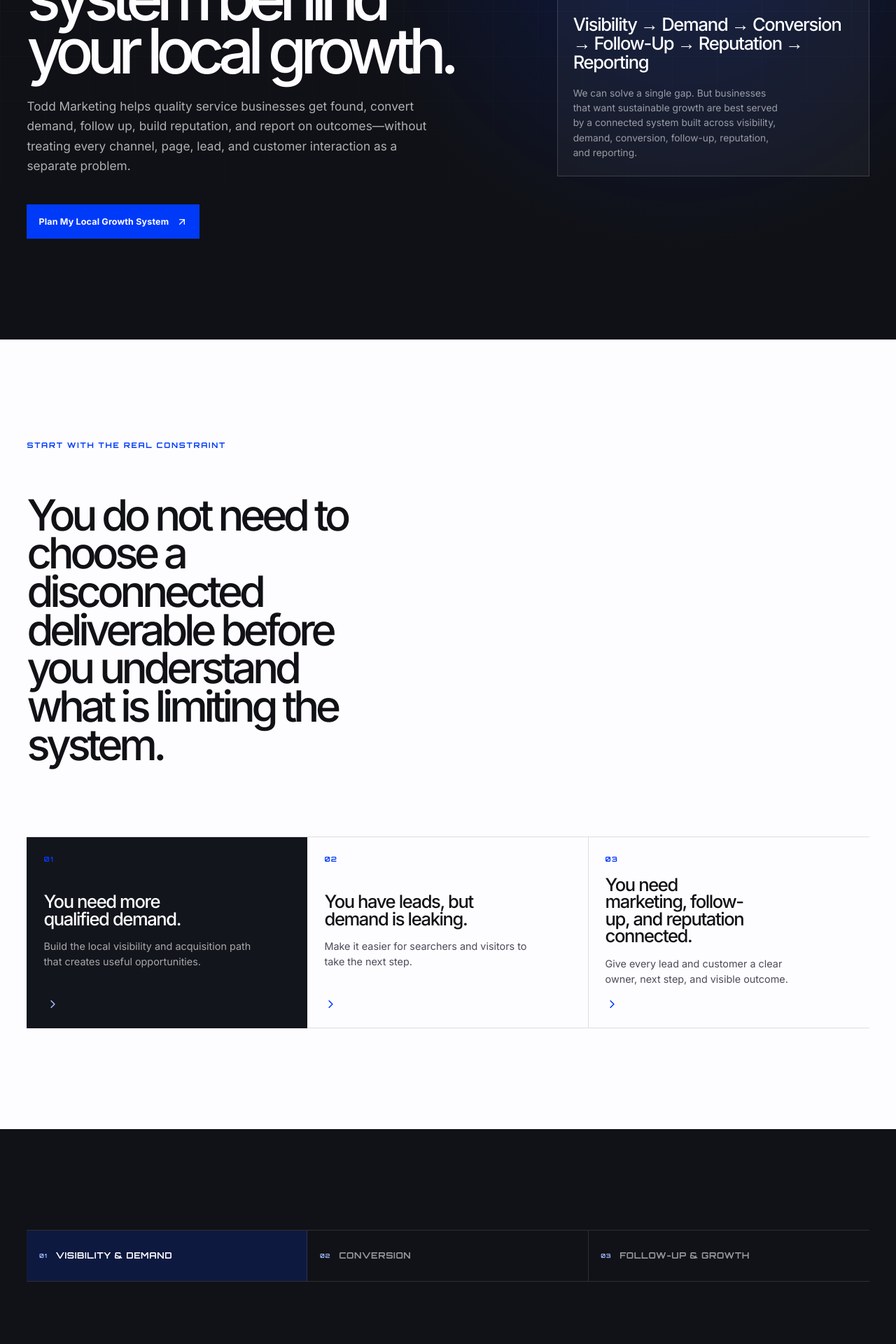
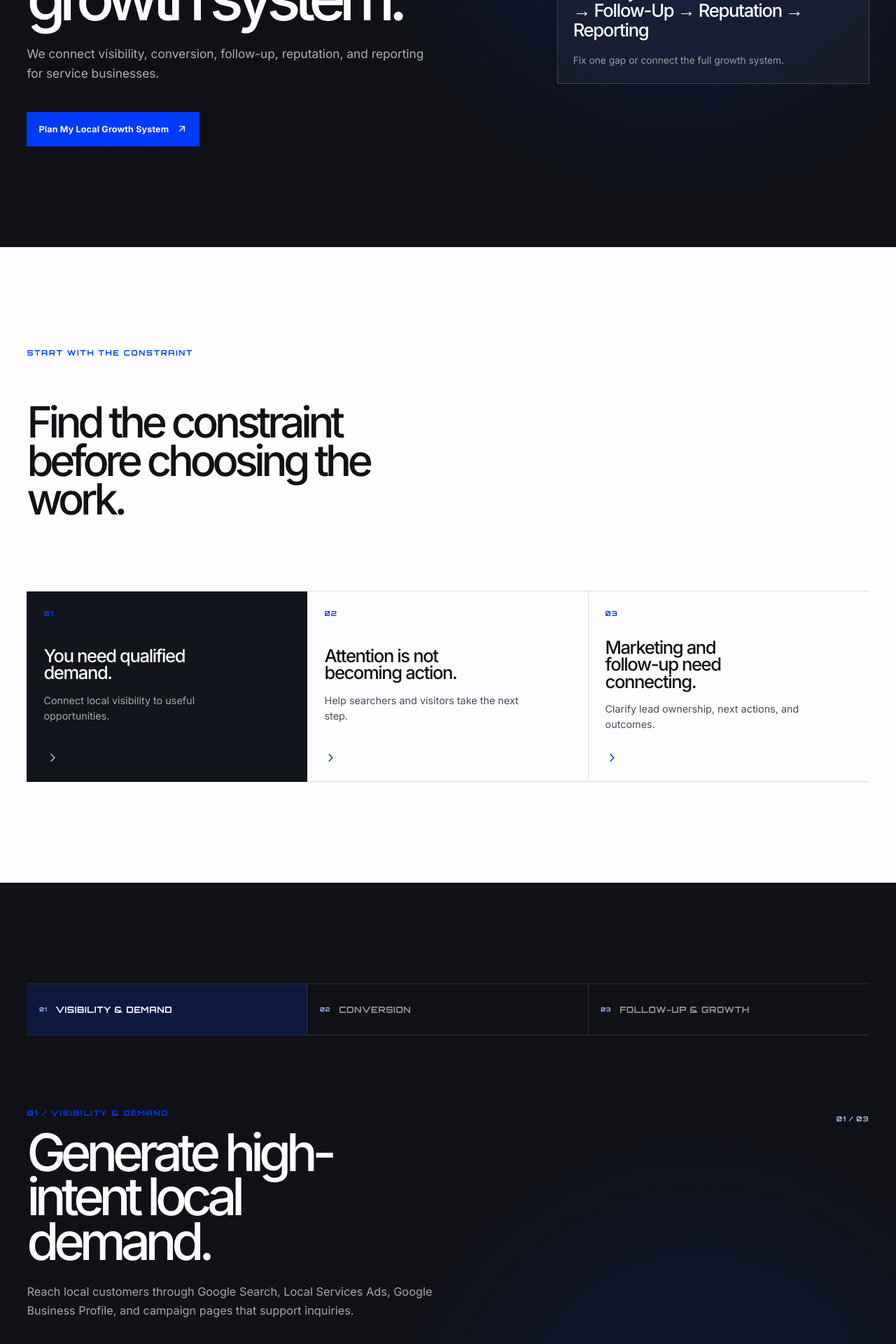
Before and after one commit to 064-breaks-stuff/Toddmarketing, a React (Vite) app: page /services in a window 1280 px wide. Shown: the part 560-2480 px from the top of the page at 70% size. Built offline with nearby package versions, Linux system fonts and the light colour scheme.

Commit message:
thirty-fifth push

```diff
--- a/src/pages/ServicesPage.jsx
+++ b/src/pages/ServicesPage.jsx
@@ -12,9 +12,9 @@
     eyebrow: 'Visibility & demand',
     title: 'Generate high-intent local demand.',
     summary:
-      'Bring the right people into the system through Google Search, Local Services Ads, local visibility, and campaign pages built to turn intent into a usable inquiry.',
+      'Reach local customers through Google Search, Local Services Ads, Google Business Profile, and campaign pages that support inquiries.',
     problem:
-      'You need more qualified demand, but you do not want activity that creates clicks without creating useful opportunities.',
+      'You need qualified opportunities, not just clicks.',
     includes: [
       'Google Ads and search-intent campaign management',
       'Local Services Ads strategy and operational support',
@@ -23,9 +23,9 @@
       'Call, form, and source-tracking foundations'
     ],
     clientReceives: [
-      'A channel plan built around where high-intent customers search',
-      'Campaign and landing-page alignment around a specific conversion goal',
-      'A clearer view of which acquisition signals are producing usable leads'
+      'A channel plan focused on high-intent searches',
+      'Campaigns and landing pages aligned to a conversion goal',
+      'Visibility into which acquisition signals produce usable leads'
     ],
     systems: [
       'Google Ads',
@@ -35,7 +35,7 @@
       'Tracking'
     ],
     bestFit:
-      'Businesses that need more qualified local demand and want acquisition connected to the conversion path and lead follow-up.',
+      'Businesses seeking qualified local demand connected to conversion and follow-up.',
     cta: 'Build My Demand System',
     diagram: 'demand'
   },
@@ -43,11 +43,11 @@
     id: 'demand-capture',
     number: '02',
     eyebrow: 'Conversion',
-    title: 'Turn local search intent into a clear next step.',
+    title: 'Turn local search intent into action.',
     summary:
-      'Make it easier for high-intent prospects to find the business, understand the offer, call, submit, book, or start a conversation without unnecessary friction.',
+      'Help prospects find you, understand your offer, and call, submit a form, book, or chat.',
     problem:
-      'You are already getting attention, but too much demand leaks because the profile, website, landing page, calls, forms, and response path are disconnected.',
+      'Disconnected profiles, pages, calls, forms, and response paths waste existing demand.',
     includes: [
       'Google Business Profile optimization and conversion readiness',
       'Website and landing-page conversion paths',
@@ -56,9 +56,9 @@
       'Lead-response workflow planning'
     ],
     clientReceives: [
-      'A more direct path from local search to action',
-      'Focused conversion experiences for services, locations, and campaigns',
-      'Lead details structured for a useful CRM handoff'
+      'A direct path from local search to action',
+      'Conversion paths for services, locations, and campaigns',
+      'Lead details ready for CRM handoff'
     ],
     systems: [
       'Google Business Profile',
@@ -68,7 +68,7 @@
       'Lead capture'
     ],
     bestFit:
-      'Businesses with existing traffic or local visibility that are not converting enough of that attention into conversations, calls, or booked opportunities.',
+      'Businesses with traffic or local visibility that need more calls, conversations, or bookings.',
     cta: 'See What’s Missing in My Lead Flow',
     diagram: 'capture'
   },
@@ -78,9 +78,9 @@
     eyebrow: 'Follow-up & growth',
     title: 'Connect marketing, follow-up, reputation, and reporting.',
     summary:
-      'Use GoHighLevel and connected workflows to make every lead easier to route, respond to, nurture, book, review, reactivate, and understand.',
+      'Connect lead routing, response, nurture, booking, review requests, reactivation, and reporting in GoHighLevel.',
     problem:
-      'Leads arrive, but ownership, response speed, booking, follow-up, reputation, and reporting depend too heavily on manual effort or disconnected tools.',
+      'Manual work and disconnected tools slow lead response, booking, follow-up, review requests, and reporting.',
     includes: [
       'GoHighLevel CRM and pipeline architecture',
       'Lead routing and speed-to-lead workflows',
@@ -89,9 +89,9 @@
       'Visibility into lead source, status, and next action'
     ],
     clientReceives: [
-      'A lead process with clearer ownership and fewer missed handoffs',
-      'Automated follow-up that supports the team rather than replacing it',
-      'Pipeline and reporting context that connects marketing activity to outcomes'
+      'Clear lead ownership and fewer missed handoffs',
+      'Automated follow-up that supports—not replaces—your team',
+      'Pipeline and reporting context connecting marketing to outcomes'
     ],
     systems: [
       'GoHighLevel',
@@ -101,7 +101,7 @@
       'Reporting'
     ],
     bestFit:
-      'Businesses that need their marketing, lead response, sales follow-up, reputation, and customer lifecycle activity to operate as one connected system.',
+      'Businesses connecting marketing, lead response, sales follow-up, reputation, and customer lifecycle workflows.',
     cta: 'Connect My Marketing and Follow-Up',
     diagram: 'automation'
   }
@@ -149,7 +149,7 @@
         <div className="services-demand-map__filter">
           <span>Fit filter</span>
           <strong>Offer + location + intent</strong>
-          <small>Channel and message align before the opportunity enters.</small>
+          <small>Align channel and message before lead capture.</small>
         </div>
 
         <span className="services-demand-map__connector services-demand-map__connector--four" />
@@ -213,7 +213,7 @@
         <div className="services-capture-map__decision">
           <span>Clear next step</span>
           <strong>Call · Form · Booking · Chat</strong>
-          <small>One action with less friction and stronger intent.</small>
+          <small>A clear action with less friction.</small>
         </div>
 
         <div className="services-capture-map__handoff">
@@ -383,15 +383,11 @@
             <div>
               <p className="hero__eyebrow">Todd Marketing / Services</p>
 
-              <h1>
-                Build the connected system behind your local growth.
-              </h1>
+              <h1>Build your connected local growth system.</h1>
 
               <p>
-                Todd Marketing helps quality service businesses get found,
-                convert demand, follow up, build reputation, and report on
-                outcomes—without treating every channel, page, lead, and
-                customer interaction as a separate problem.
+                We connect visibility, conversion, follow-up, reputation, and
+                reporting for service businesses.
               </p>
             </div>
 
@@ -403,12 +399,7 @@
                 Reporting
               </strong>
 
-              <p>
-                We can solve a single gap. But businesses that want sustainable
-                growth are best served by a connected system built across
-                visibility, demand, conversion, follow-up, reputation, and
-                reporting.
-              </p>
+              <p>Fix one gap or connect the full growth system.</p>
             </div>
           </div>
 
@@ -419,12 +410,9 @@
       <section className="services-starting-point">
         <div className="container">
           <div className="services-starting-point__intro">
-            <p className="section-label">Start with the real constraint</p>
+            <p className="section-label">Start with the constraint</p>
 
-            <h2>
-              You do not need to choose a disconnected deliverable before you
-              understand what is limiting the system.
-            </h2>
+            <h2>Find the constraint before choosing the work.</h2>
           </div>
 
           <div className="services-starting-point__grid">
@@ -438,11 +426,8 @@
               onClick={() => selectService(services[0])}
             >
               <span>01</span>
-              <strong>You need more qualified demand.</strong>
-              <small>
-                Build the local visibility and acquisition path that creates
-                useful opportunities.
-              </small>
+              <strong>You need qualified demand.</strong>
+              <small>Connect local visibility to useful opportunities.</small>
               <ChevronRight size={19} aria-hidden="true" />
             </button>
 
@@ -456,11 +441,8 @@
               onClick={() => selectService(services[1])}
             >
               <span>02</span>
-              <strong>You have leads, but demand is leaking.</strong>
-              <small>
-                Make it easier for searchers and visitors to take the next
-                step.
-              </small>
+              <strong>Attention is not becoming action.</strong>
+              <small>Help searchers and visitors take the next step.</small>
               <ChevronRight size={19} aria-hidden="true" />
             </button>
 
@@ -474,12 +456,9 @@
               onClick={() => selectService(services[2])}
             >
               <span>03</span>
-              <strong>
-                You need marketing, follow-up, and reputation connected.
-              </strong>
+              <strong>Marketing and follow-up need connecting.</strong>
               <small>
-                Give every lead and customer a clear owner, next step, and
-                visible outcome.
+                Clarify lead ownership, next actions, and outcomes.
               </small>
               <ChevronRight size={19} aria-hidden="true" />
             </button>
@@ -491,7 +470,6 @@
         className="services-switcher"
         aria-label="Todd Marketing services"
       >
-
         <div
           className="services-switcher__anchor"
           id="demand-generation"
@@ -543,7 +521,6 @@
             role="tabpanel"
             tabIndex="-1"
           >
-
             <div className="services-detail__head">
               <div>
                 <p className="section-label">
@@ -612,14 +589,9 @@
             <div className="services-detail__action">
               <div>
                 <p className="section-label">
-                  Choose the right starting point
+                  Choose your starting point
                 </p>
-                <p>
-                  We can solve a single gap. But businesses that want
-                  sustainable growth are best served by a connected system
-                  built across visibility, demand, conversion, follow-up,
-                  reputation, and reporting.
-                </p>
+                <p>Start with the gap limiting your growth.</p>
               </div>
 
               <Button to={CONTACT_PATH}>{activeService.cta}</Button>
@@ -631,17 +603,13 @@
       <section className="services-integrated-system">
         <div className="container">
           <div className="services-integrated-system__intro">
-            <p className="section-label">Why connected systems win</p>
+            <p className="section-label">Why connect the system</p>
 
-            <h2>
-              A stronger result is rarely created by one channel operating
-              alone.
-            </h2>
+            <h2>Connect the channels and handoffs.</h2>
 
             <p>
-              Visibility, demand generation, conversion paths, GoHighLevel
-              follow-up, review requests, and reporting become more useful when
-              the handoff between every stage is designed on purpose.
+              Connect visibility and demand to conversion, GoHighLevel
+              follow-up, review requests, and reporting.
             </p>
           </div>
 
@@ -680,7 +648,7 @@
         <div className="container">
           <div>
             <p className="section-label">Build from the constraint</p>
-            <h2>Plan the system behind your next stage of growth.</h2>
+            <h2>Plan your next stage of growth.</h2>
           </div>
 
           <Button to={CONTACT_PATH}>Plan My Local Growth System</Button>
```
